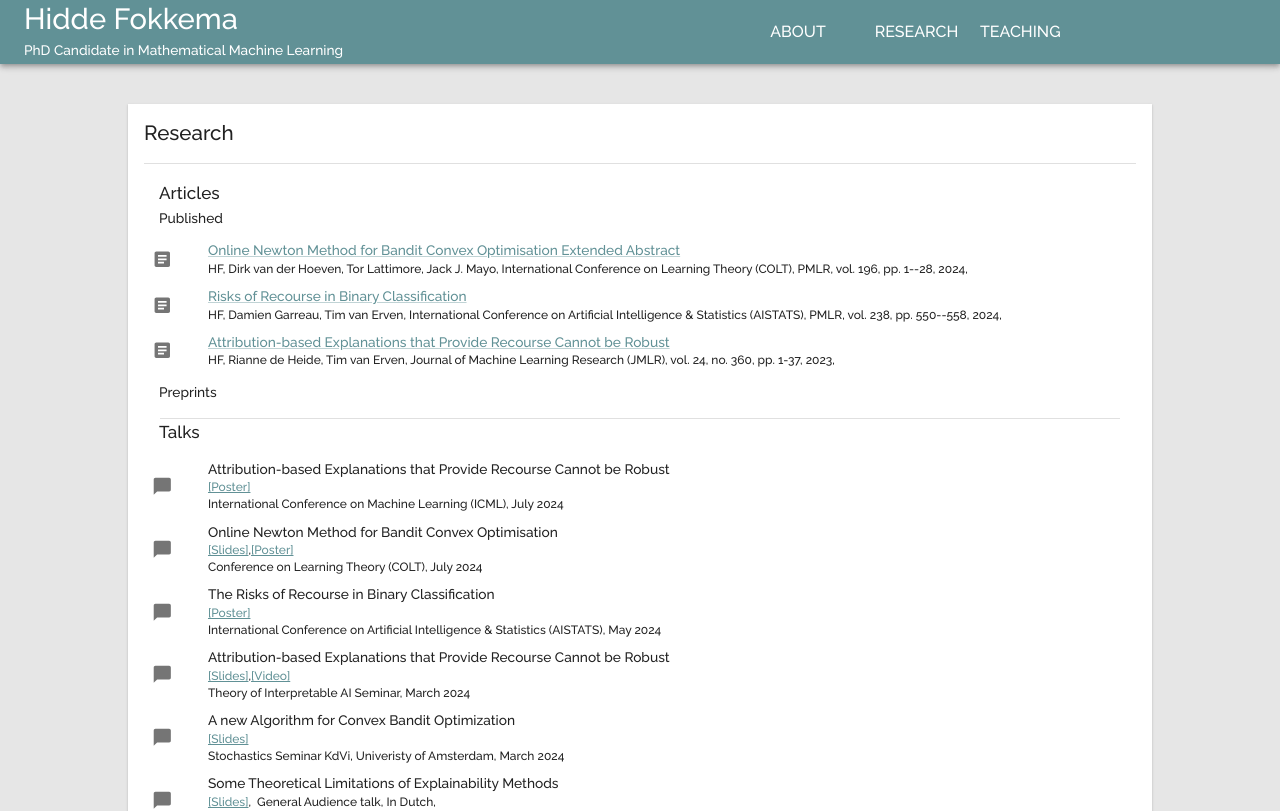
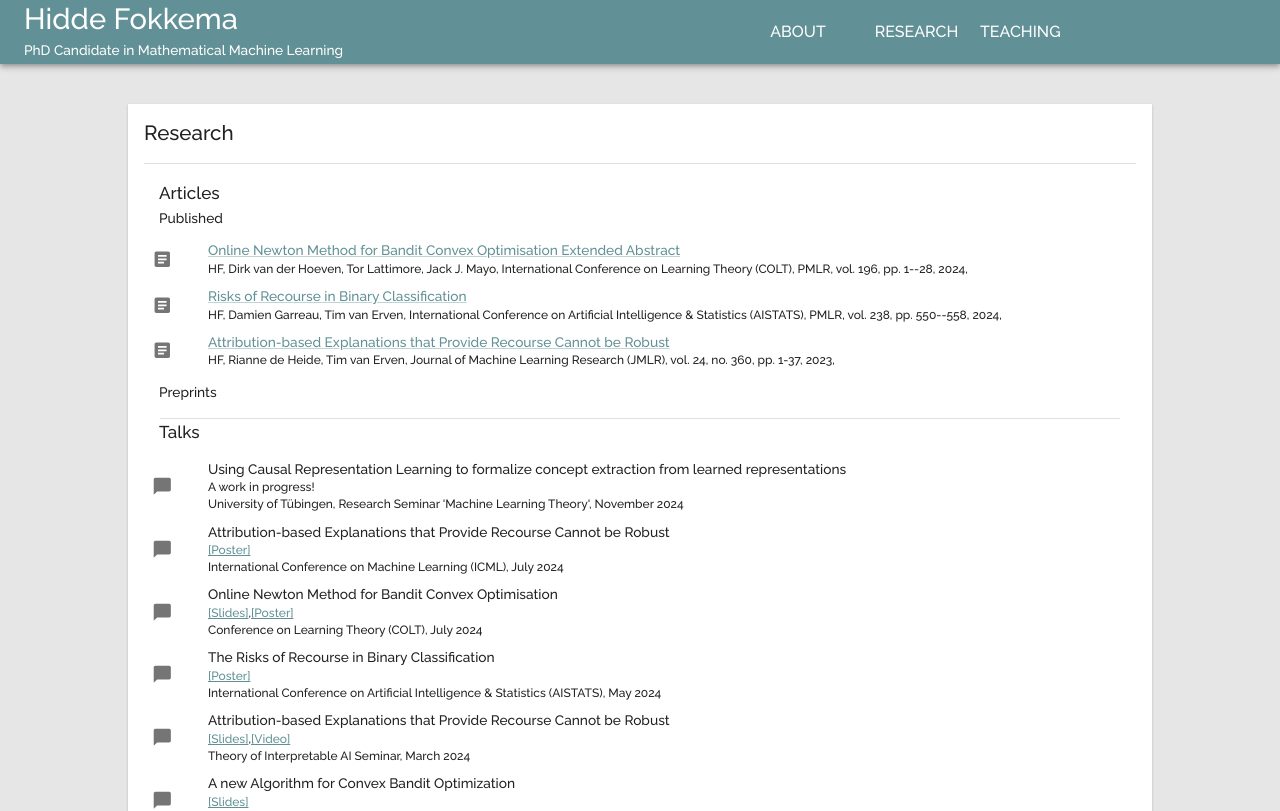
Before and after one commit to HiddeFok/personal-website-react, a React (Create React App) app: page /research in a window 1280 px wide. Shown: the top 811 px of the page. Built offline with nearby package versions, Linux system fonts and the light colour scheme.

Commit message:
Updated some bits

```diff
--- a/src/components/introCard.tsx
+++ b/src/components/introCard.tsx
@@ -24,9 +24,10 @@ const interests: interest[] = [
            explain decisions made by Machine Learning and Deep Learning models.
            However, most of these models are invented based on heuristics and verified
            empirically. In this research project we will try to approach these models from
-           a formal mathematical point of view. Desirable results will be impossibility results,
-           proving that existing algorithms do what you want, or developping rigorous methods
-           ourselves. `
+           a formal mathematical point of view. We have showed that attribution methods cannot
+           have all desirable properties at the same time and that recourse might hurt the accuracy
+           of a deployed classifier. Currently, we are interested in applying ideas from Causal Representation
+           Learning to the extraction of high-level concepts from learned representations. `
   },
   {
     subject: "Mathematical foundations of Machine Learning",
--- a/src/data/talks.tsx
+++ b/src/data/talks.tsx
@@ -8,6 +8,15 @@ export interface Talk {
 
 // TODO: update
 export const listTalks: Talk[] = [
+  {
+    title: "Using Causal Representation Learning to formalize concept extraction from learned representations",
+    additional:
+      <div>
+        A work in progress!
+      </div>,
+    location: "University of Tübingen, Research Seminar 'Machine Learning Theory'",
+    date: "November 2024"
+  },
   {
     title: "Attribution-based Explanations that Provide Recourse Cannot be Robust",
     additional:
```
